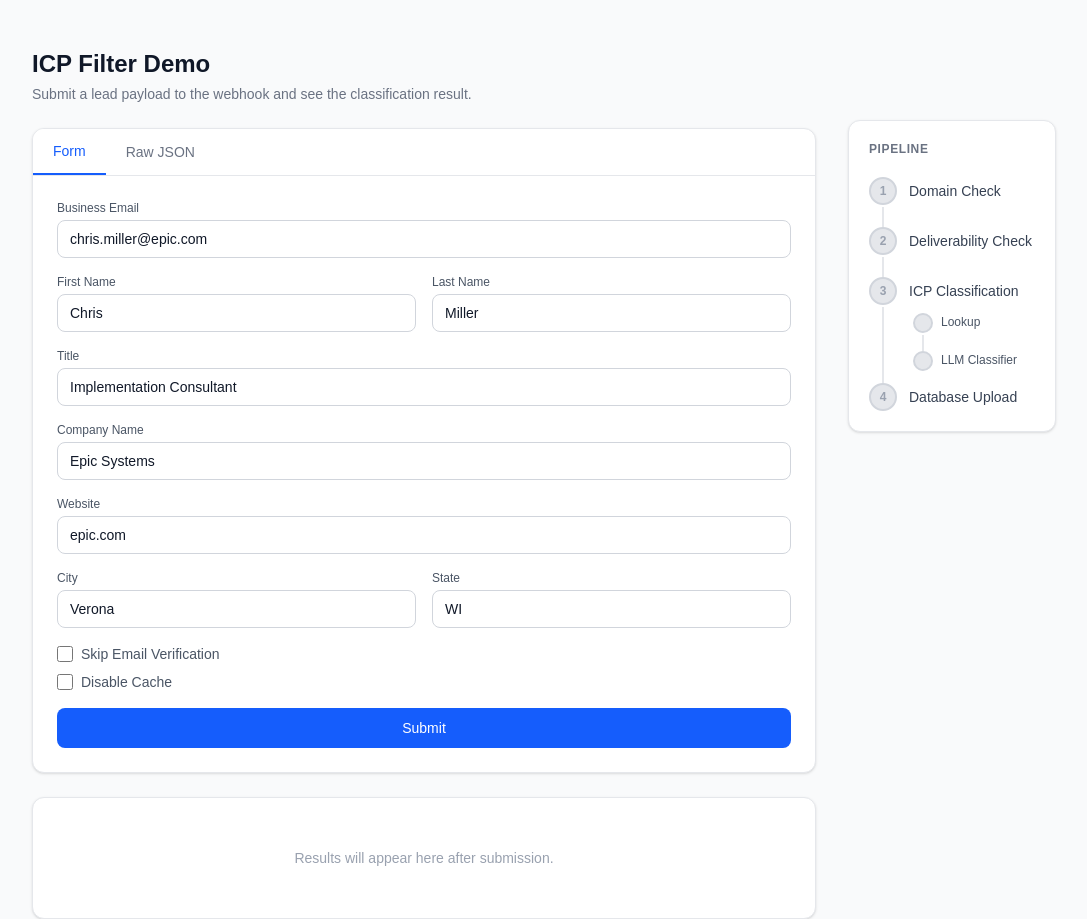
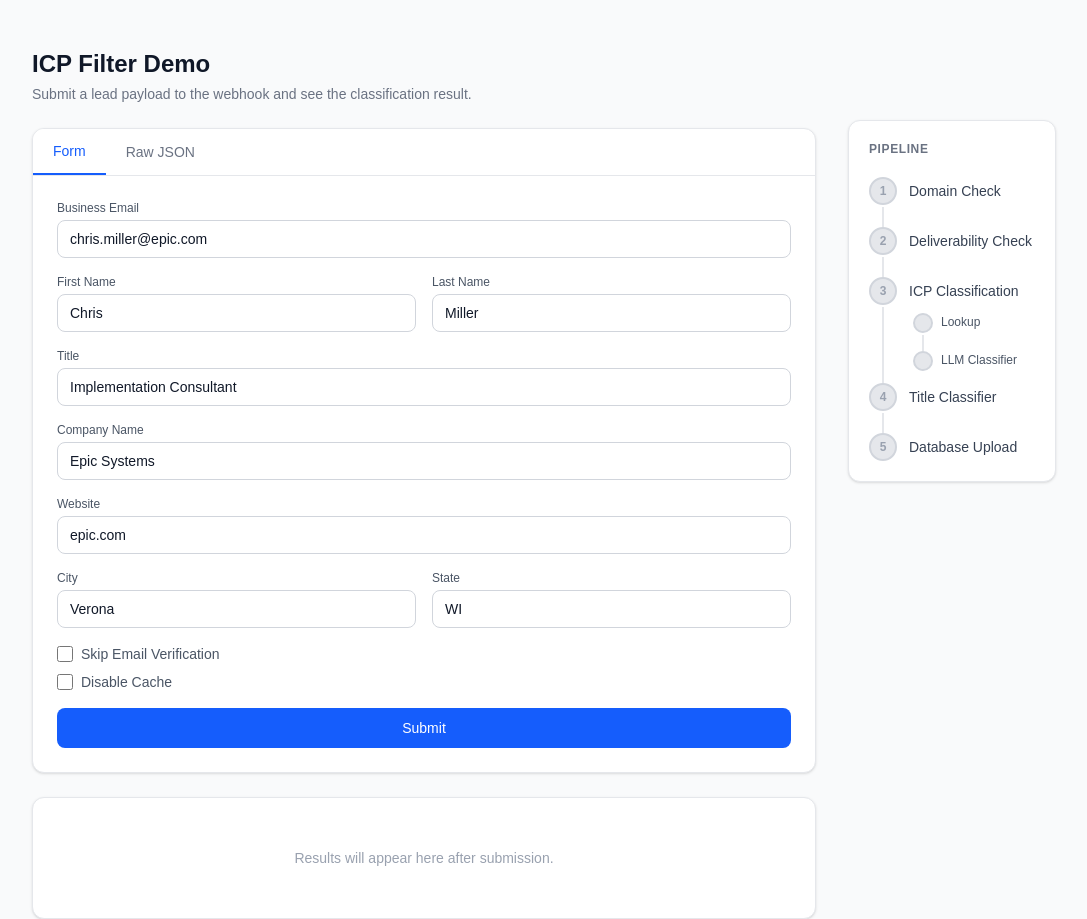
Before and after one commit to salesperson/rb2b-lead-enrichment-frontend, a Next.js app: page / in a window 1280 px wide. Shown: the whole page, without its empty margins (96-1183 px from the left). Built offline with nearby package versions, Linux system fonts and the light colour scheme.

Commit message:
Add Title Classifier pipeline stage and Not Relevant Title rejection

```diff
--- a/app/components/IcpDemo.tsx
+++ b/app/components/IcpDemo.tsx
@@ -40,6 +40,7 @@ type RejectReason =
   | "Company Not Found"
   | "Websearch Failed"
   | "Airtable Write Failed"
+  | "Not Relevant Title"
   | null;
 
 type PathValue = "cache_hit" | "edu_domain" | "gpt" | null;
@@ -66,6 +67,10 @@ interface WebhookResponse {
   evidence_url?: string | null;
   company_description?: string | null;
   explanation?: string | null;
+  relevance?: string | null;
+  function?: string | null;
+  normalized_title?: string | null;
+  title_reason?: string | null;
   verification?: Record<string, unknown> | null;
 }
 
@@ -106,23 +111,26 @@ const PIPELINE_NODES = [
   "Domain Check",
   "Deliverability Check",
   "ICP Classification",
+  "Title Classifier",
   "Database Upload",
 ];
 
 function getPipelineState(res: WebhookResponse | null): NodeState[] {
-  if (!res) return ["gray", "gray", "gray", "gray"];
-  if (res.status === "ok") return ["green", "green", "green", "green"];
+  if (!res) return ["gray", "gray", "gray", "gray", "gray"];
+  if (res.status === "ok") return ["green", "green", "green", "green", "green"];
   switch (res.reason) {
-    case "Is Webmail":       return ["red",   "gray",  "gray",  "gray"];
-    case "Not Deliverable":  return ["green", "red",   "gray",  "gray"];
+    case "Is Webmail":       return ["red",   "gray",  "gray",  "gray",  "gray"];
+    case "Not Deliverable":  return ["green", "red",   "gray",  "gray",  "gray"];
     case "Not ICP":
     case "Websearch Failed":
     case "Company Not Found":
-      return ["green", "green", "red",   "gray"];
+      return ["green", "green", "red",   "gray",  "gray"];
+    case "Not Relevant Title":
+      return ["green", "green", "green", "red",   "gray"];
     case "Airtable Write Failed":
-      return ["green", "green", "green", "red"];
+      return ["green", "green", "green", "green", "red"];
     default:
-      return ["gray",  "gray",  "gray",  "gray"];
+      return ["gray",  "gray",  "gray",  "gray",  "gray"];
   }
 }
 
@@ -201,6 +209,13 @@ function getResultMessage(res: WebhookResponse): ResultMessage {
           title: "Company not found",
           body: "We could not find this company. Please check the website or company name.",
           color: "text-yellow-700 bg-yellow-50 border-yellow-200",
+        };
+      case "Not Relevant Title":
+        return {
+          icon: "⛔",
+          title: "Title not relevant",
+          body: "This contact's job title is not relevant to lab purchasing decisions.",
+          color: "text-red-700 bg-red-50 border-red-200",
         };
       case "Airtable Write Failed":
         return {
@@ -470,6 +485,7 @@ export default function IcpDemo() {
 
           {!loading && !fetchError && result && msg && (() => {
             const isClassified = result.status === "ok" || result.reason === "Not ICP";
+            const isTitleRejected = result.reason === "Not Relevant Title";
             if (isClassified) {
               const passed = result.status === "ok";
               return (
@@ -535,6 +551,45 @@ export default function IcpDemo() {
                             {result.evidence_url}
                           </a>
                         </dd>
+                      </div>
+                    )}
+                  </dl>
+                </div>
+              );
+            }
+
+            if (isTitleRejected) {
+              return (
+                <div>
+                  <div className="flex items-center gap-3 mb-4">
+                    <span className="inline-flex items-center px-3 py-1 rounded-full text-sm font-semibold bg-red-100 text-red-700">
+                      ⛔ REJECTED
+                    </span>
+                    <span className="text-sm text-gray-500">Not Relevant Title</span>
+                  </div>
+                  <dl className="space-y-2">
+                    {result.normalized_title && (
+                      <div className="flex gap-2">
+                        <dt className="text-xs font-medium text-gray-500 w-36 flex-shrink-0 pt-0.5">Normalized Title</dt>
+                        <dd className="text-sm text-gray-900">{result.normalized_title}</dd>
+                      </div>
+                    )}
+                    {result.function && (
+                      <div className="flex gap-2">
+                        <dt className="text-xs font-medium text-gray-500 w-36 flex-shrink-0 pt-0.5">Function</dt>
+                        <dd className="text-sm text-gray-900 capitalize">{result.function}</dd>
+                      </div>
+                    )}
+                    {result.relevance && (
+                      <div className="flex gap-2">
+                        <dt className="text-xs font-medium text-gray-500 w-36 flex-shrink-0 pt-0.5">Relevance</dt>
+                        <dd className="text-sm text-gray-900 capitalize">{result.relevance}</dd>
+                      </div>
+                    )}
+                    {result.title_reason && (
+                      <div className="flex gap-2">
+                        <dt className="text-xs font-medium text-gray-500 w-36 flex-shrink-0 pt-0.5">Reason</dt>
+                        <dd className="text-sm text-gray-900">{result.title_reason}</dd>
                       </div>
                     )}
                   </dl>
@@ -611,12 +666,21 @@ export default function IcpDemo() {
               </div>
             </div>
 
-            {/* Node 4 */}
+            {/* Node 4 — Title Classifier */}
             <div className="flex gap-3">
               <div className="flex flex-col items-center w-7 flex-shrink-0">
                 <NodeCircle state={pipelineState[3]} index={4} />
+                <div className={`w-0.5 h-5 mt-0.5 transition-colors duration-300 ${lineColor[pipelineState[3]]}`} />
               </div>
               <p className="text-sm text-gray-700 pt-1">{PIPELINE_NODES[3]}</p>
+            </div>
+
+            {/* Node 5 — Database Upload */}
+            <div className="flex gap-3">
+              <div className="flex flex-col items-center w-7 flex-shrink-0">
+                <NodeCircle state={pipelineState[4]} index={5} />
+              </div>
+              <p className="text-sm text-gray-700 pt-1">{PIPELINE_NODES[4]}</p>
             </div>
 
           </div>
```
